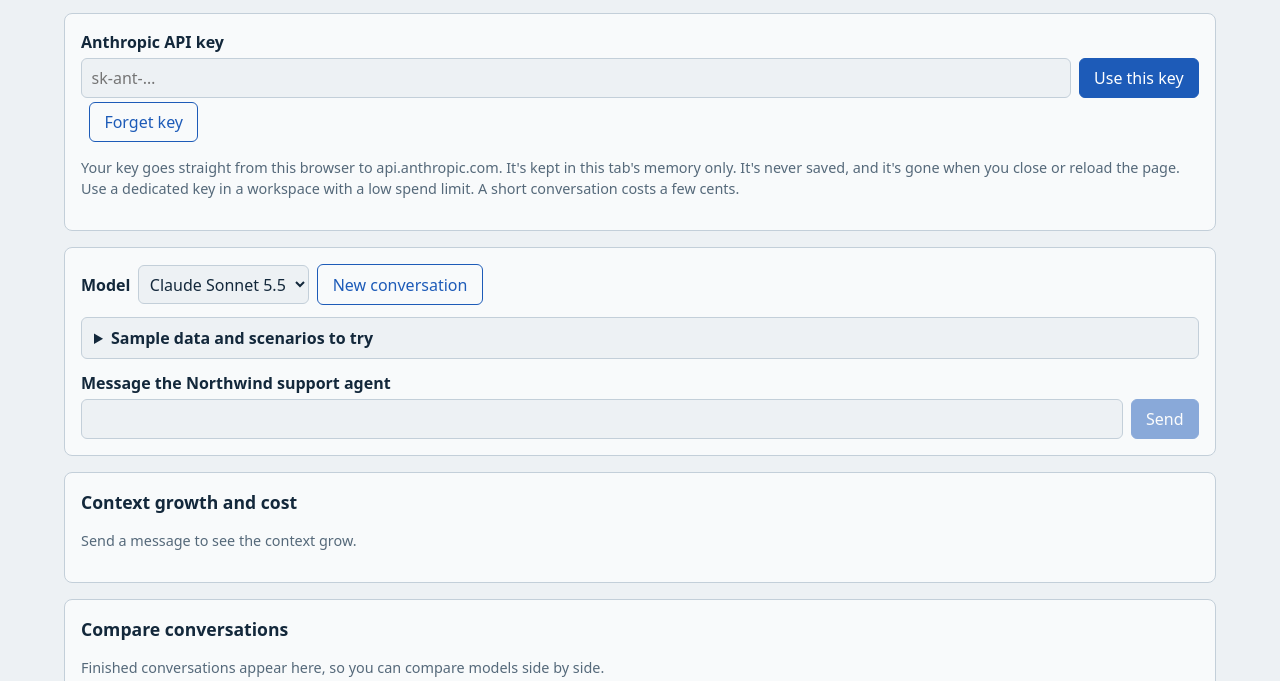
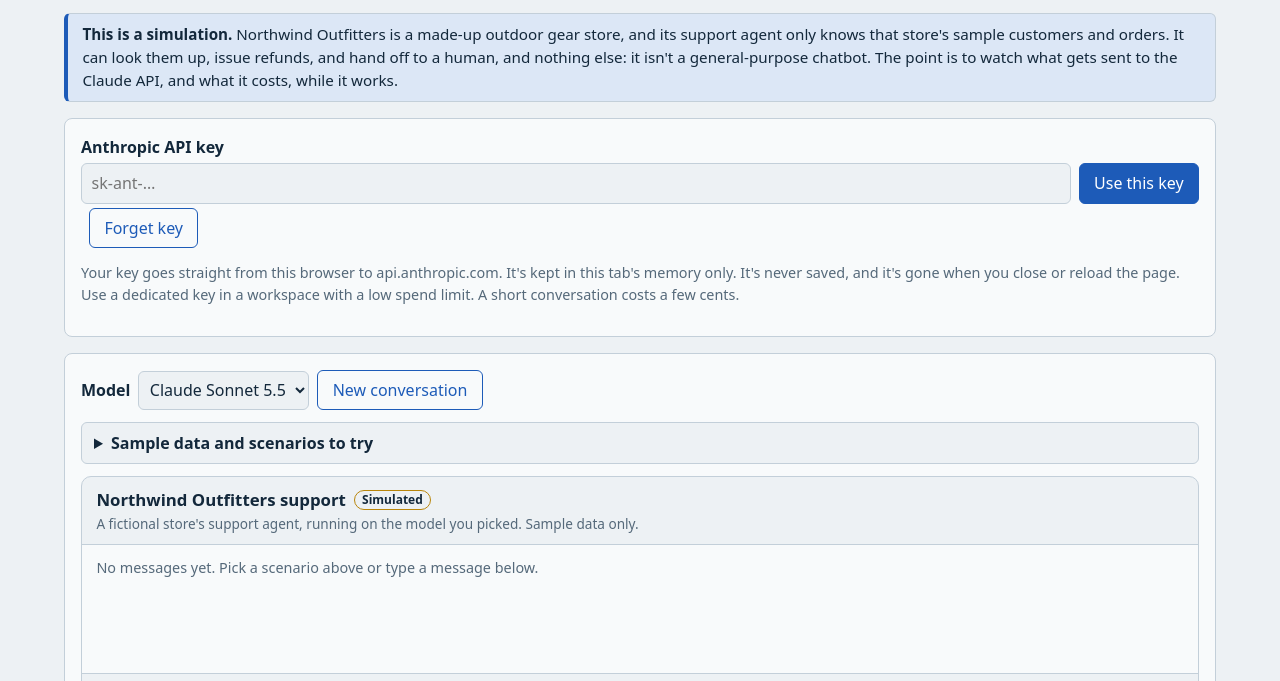
Before and after one commit to brett-buskirk/discovery-context, a website built with Vite: page index.html in a window 1280 px wide. Shown: the part 115-796 px from the top of the page. Built offline with nearby package versions, Linux system fonts and the light colour scheme.

Commit message:
feat: give the conversation its own chat card and explain the simulation
- A callout under the tagline says up front that Northwind Outfitters is
  a made-up store and its agent only handles that store's sample data,
  so visitors don't mistake it for a general chatbot.
- The transcript and message box now sit in a card within the
  conversation panel, with a "Northwind Outfitters support" header and a
  "Simulated" badge. The transcript scrolls inside the card (max 28rem)
  and keeps the latest message in view.
- Messages are bubbles: yours on the right, the agent's on the left,
  notices and handoff cards full width. Speaker labels stay as visible
  text ("You", "Northwind agent", "Note").

Co-Authored-By: Claude Opus 5.5 <noreply@anthropic.com>

```diff
--- a/src/styles.css
+++ b/src/styles.css
@@ -120,10 +120,61 @@ button:disabled { opacity: 0.5; cursor: not-allowed; }
 .error:empty { min-height: 0; }
 
 /* ---------- Transcript and call log ---------- */
-.transcript { list-style: none; padding: 0; margin: 0.75rem 0; }
-.msg { padding: 0.5rem 0; border-bottom: 1px solid var(--line); white-space: pre-wrap; }
-.msg .who { font-weight: 600; }
-.msg.system { color: var(--weak); }
+/* ---------- Callout ---------- */
+.callout {
+  border: 1px solid var(--line);
+  border-left: 4px solid var(--blue);
+  border-radius: 6px;
+  background: var(--blue-soft);
+  padding: 0.6rem 0.9rem;
+  margin: 0 0 1rem;
+  font-size: 0.95rem;
+}
+
+/* ---------- Chat card (a card within the conversation panel) ---------- */
+.chat-card {
+  border: 1px solid var(--line);
+  border-radius: 10px;
+  background: var(--paper);
+  margin: 0.75rem 0 0;
+  overflow: hidden;
+}
+.chat-header { display: flex; align-items: center; gap: 0.5rem; padding: 0.6rem 0.9rem 0; }
+.chat-header h2 { margin: 0; font-size: 1.05rem; }
+.sim-badge {
+  font-size: 0.75rem;
+  font-weight: 600;
+  padding: 0 0.45rem;
+  border: 1px solid var(--mid);
+  border-radius: 999px;
+  color: var(--ink);
+}
+.chat-sub { margin: 0.15rem 0 0; padding: 0 0.9rem 0.6rem; color: var(--muted); font-size: 0.85rem; border-bottom: 1px solid var(--line); }
+
+.transcript {
+  list-style: none;
+  margin: 0;
+  padding: 0.75rem 0.9rem;
+  min-height: 8rem;
+  max-height: 28rem;
+  overflow-y: auto;
+  display: flex;
+  flex-direction: column;
+  gap: 0.6rem;
+  background: var(--sheet);
+}
+.transcript:empty::before { content: "No messages yet. Pick a scenario above or type a message below."; color: var(--muted); font-size: 0.9rem; }
+.msg { display: flex; flex-direction: column; max-width: min(42rem, 85%); }
+.msg .who { font-size: 0.75rem; font-weight: 600; color: var(--muted); margin: 0 0 0.15rem; }
+.bubble { margin: 0; padding: 0.5rem 0.75rem; border-radius: 10px; border: 1px solid var(--line); white-space: pre-wrap; overflow-wrap: anywhere; }
+.msg.you { align-self: flex-end; align-items: flex-end; }
+.msg.you .bubble { background: var(--blue-soft); border-color: var(--blue); border-bottom-right-radius: 3px; }
+.msg.agent { align-self: flex-start; }
+.msg.agent .bubble { background: var(--paper); border-bottom-left-radius: 3px; }
+.msg.system { align-self: stretch; max-width: none; }
+.msg.system .bubble { border-color: var(--weak); border-left-width: 4px; }
+
+.chat-card .chat-form { padding: 0.6rem 0.9rem 0.75rem; border-top: 1px solid var(--line); background: var(--paper); }
 
 /* ---------- Timeline and inspector ---------- */
 .timeline, .calls, .messages, .tool-runs { list-style: none; padding: 0; margin: 0; }
@@ -216,7 +267,7 @@ pre.json {
 }
 
 /* ---------- Handoff card ---------- */
-.msg.handoff { border-bottom: none; padding: 0.75rem 0; white-space: normal; }
+.msg.handoff { align-self: stretch; max-width: none; white-space: normal; }
 .handoff article {
   border: 1px solid var(--mid);
   border-left: 4px solid var(--mid);
--- a/src/ui/app.ts
+++ b/src/ui/app.ts
@@ -56,7 +56,8 @@ export function renderApp(root: HTMLElement, options: AppOptions = {}): void {
     ...MODELS.map((m) => el("option", { value: m.id }, m.label)),
   );
   const newSessionButton = el("button", { type: "button", class: "secondary" }, "New conversation");
-  const transcript = el("ol", { class: "transcript", "aria-live": "polite" });
+  // The conversation scrolls inside its own card, so a long chat doesn't push everything else down.
+  const transcript = el("ol", { class: "transcript", "aria-live": "polite", "aria-label": "Conversation" });
   const growth = el("div", { class: "growth" });
   const historyView = el("div", { class: "history" });
   // Finished conversations, numbers only, in memory only.
@@ -77,6 +78,15 @@ export function renderApp(root: HTMLElement, options: AppOptions = {}): void {
   root.replaceChildren(
     el("h1", {}, "Context Discovery"),
     el("p", { class: "tagline" }, "See what an AI agent actually sends and receives, one API call at a time."),
+    el(
+      "aside",
+      { class: "callout", "aria-label": "About this demo" },
+      el("strong", {}, "This is a simulation. "),
+      "Northwind Outfitters is a made-up outdoor gear store, and its support agent only knows that store's " +
+        "sample customers and orders. It can look them up, issue refunds, and hand off to a human, and nothing " +
+        "else: it isn't a general-purpose chatbot. The point is to watch what gets sent to the Claude API, and " +
+        "what it costs, while it works.",
+    ),
     el("section", { class: "panel", "aria-label": "API key" }, keyForm, keyLoaded, keyNote),
     el(
       "section",
@@ -86,8 +96,23 @@ export function renderApp(root: HTMLElement, options: AppOptions = {}): void {
         messageInput.value = prompt;
         if (!messageInput.disabled) messageInput.focus();
       }),
-      transcript,
-      chatForm,
+      el(
+        "div",
+        { class: "chat-card" },
+        el(
+          "div",
+          { class: "chat-header" },
+          el("h2", {}, "Northwind Outfitters support"),
+          el("span", { class: "sim-badge" }, "Simulated"),
+        ),
+        el(
+          "p",
+          { class: "chat-sub" },
+          "A fictional store's support agent, running on the model you picked. Sample data only.",
+        ),
+        transcript,
+        chatForm,
+      ),
     ),
     el("section", { class: "panel", "aria-label": "Context growth and cost" }, el("h2", {}, "Context growth and cost"), growth),
     el("section", { class: "panel", "aria-label": "Compare conversations" }, el("h2", {}, "Compare conversations"), historyView),
@@ -151,13 +176,27 @@ export function renderApp(root: HTMLElement, options: AppOptions = {}): void {
   function logCall(call: CallRecord) {
     currentTurn?.calls.append(renderCall(call));
     // Show each handoff in the conversation as it happens, before the agent's reply about it.
-    for (const run of call.toolRuns) if (run.name === HANDOFF_TOOL) transcript.append(renderHandoff(run));
+    for (const run of call.toolRuns) {
+      if (run.name === HANDOFF_TOOL) {
+        transcript.append(renderHandoff(run));
+        scrollToEnd();
+      }
+    }
     if (session) renderGrowthPanel(growth, session.calls, session.config.model);
     renderHistory();
   }
 
-  function say(who: "you" | "agent" | "system", text: string) {
-    transcript.append(el("li", { class: `msg ${who}` }, el("span", { class: "who" }, `${who}: `), text));
+  const SPEAKERS = { you: "You", agent: "Northwind agent", system: "Note" } as const;
+
+  function say(who: keyof typeof SPEAKERS, text: string) {
+    transcript.append(
+      el("li", { class: `msg ${who}` }, el("span", { class: "who" }, SPEAKERS[who]), el("p", { class: "bubble" }, text)),
+    );
+    scrollToEnd();
+  }
+
+  function scrollToEnd() {
+    transcript.scrollTop = transcript.scrollHeight;
   }
 
   function describeStop(outcome: Extract<TurnOutcome, { status: "stopped" }>): string {
```
Also changed, not shown: test/app.test.ts (+28 -2 lines), CHANGELOG.md.
